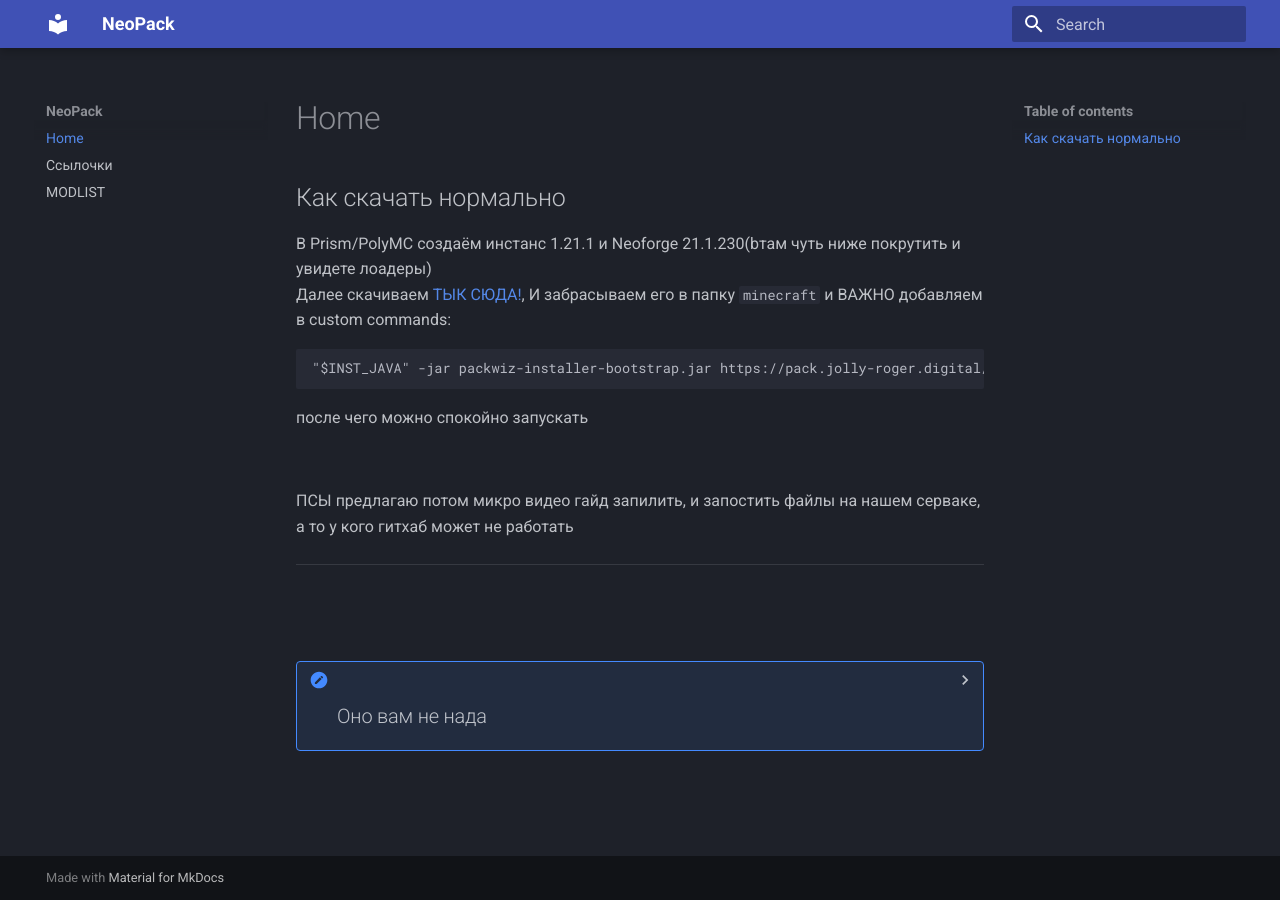
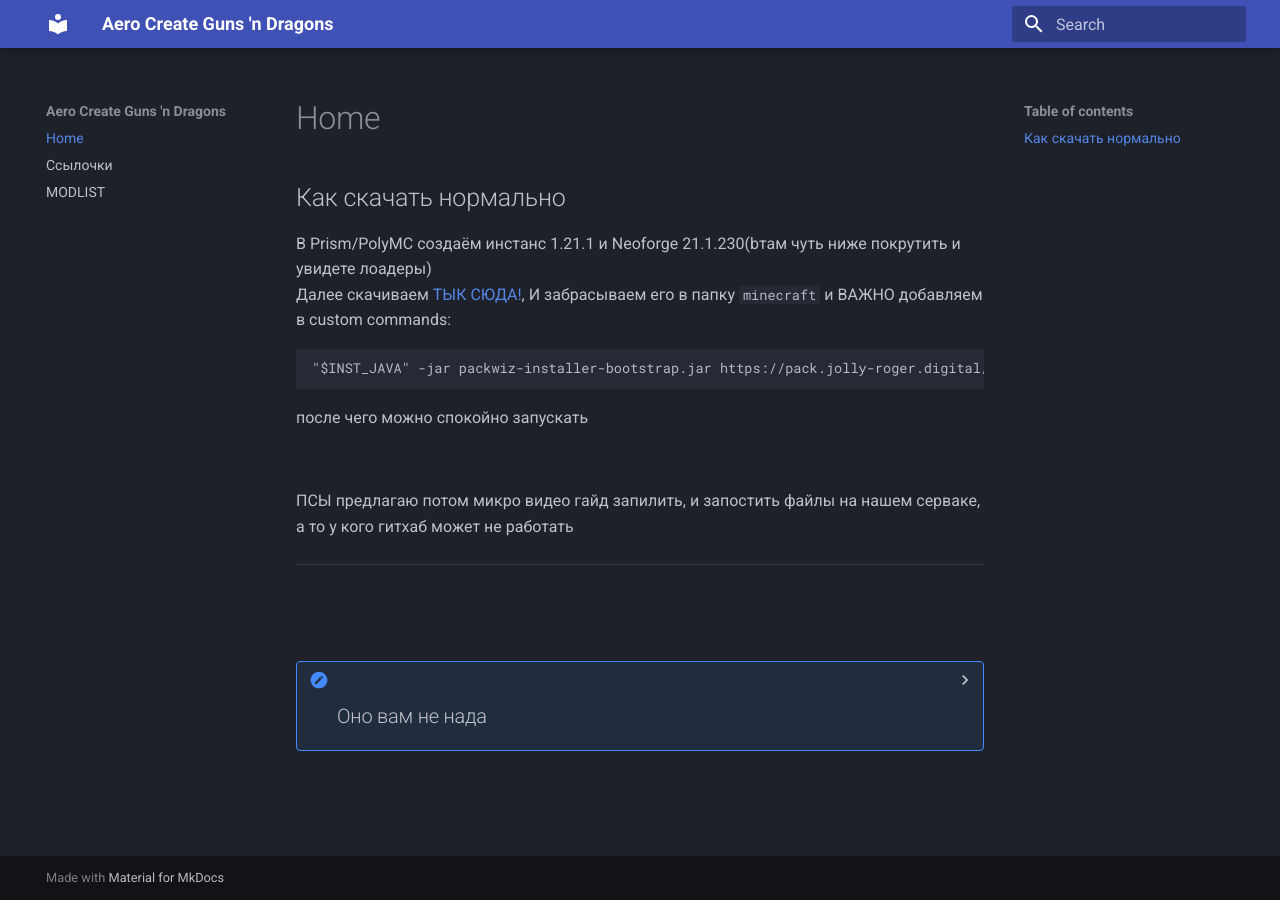
Before and after one commit to HooMkA/genart-homka--create-aerounautic-server, an MkDocs documentation site: the page built from docs/index.md, in a window 1280 px wide. Built offline with MkDocs 1.6.1 and Material for MkDocs 9.7.7, drawn with Linux system fonts in a browser that asks for light colours.

Commit message:
minor docs changes

```diff
--- a/mkdocs.yml
+++ b/mkdocs.yml
@@ -1,4 +1,4 @@
-site_name: NeoPack
+site_name: "Aero Create Guns 'n Dragons"
 
 theme:
   name: material
```
